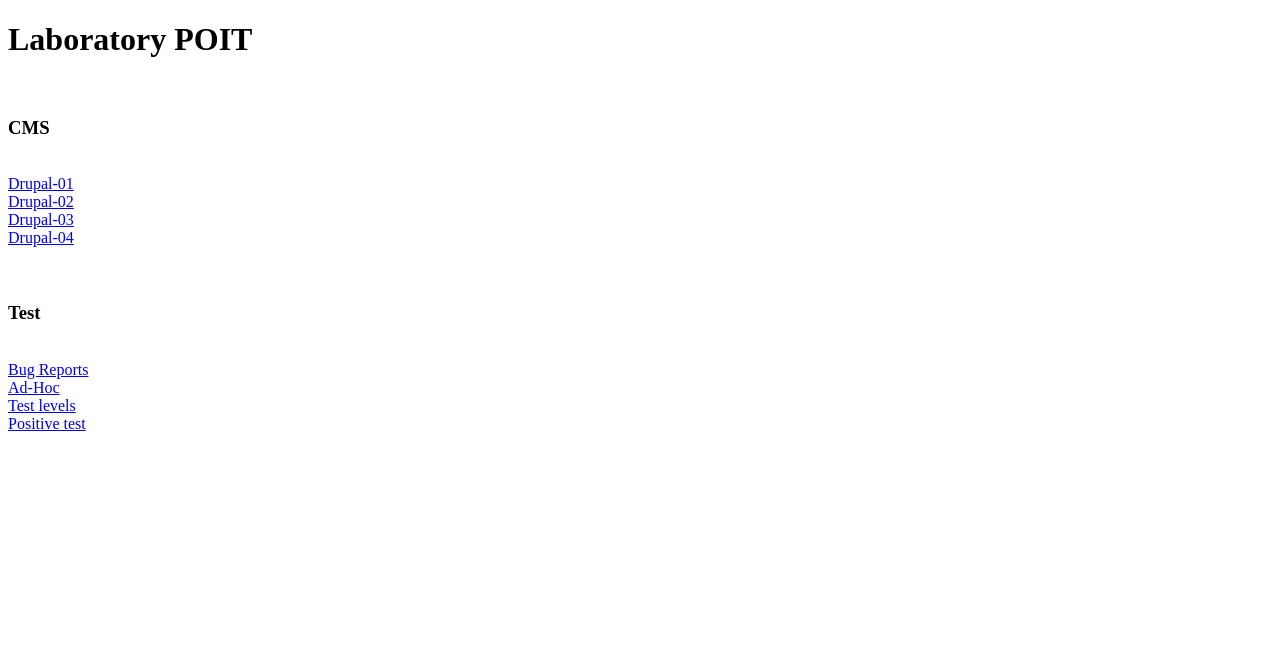
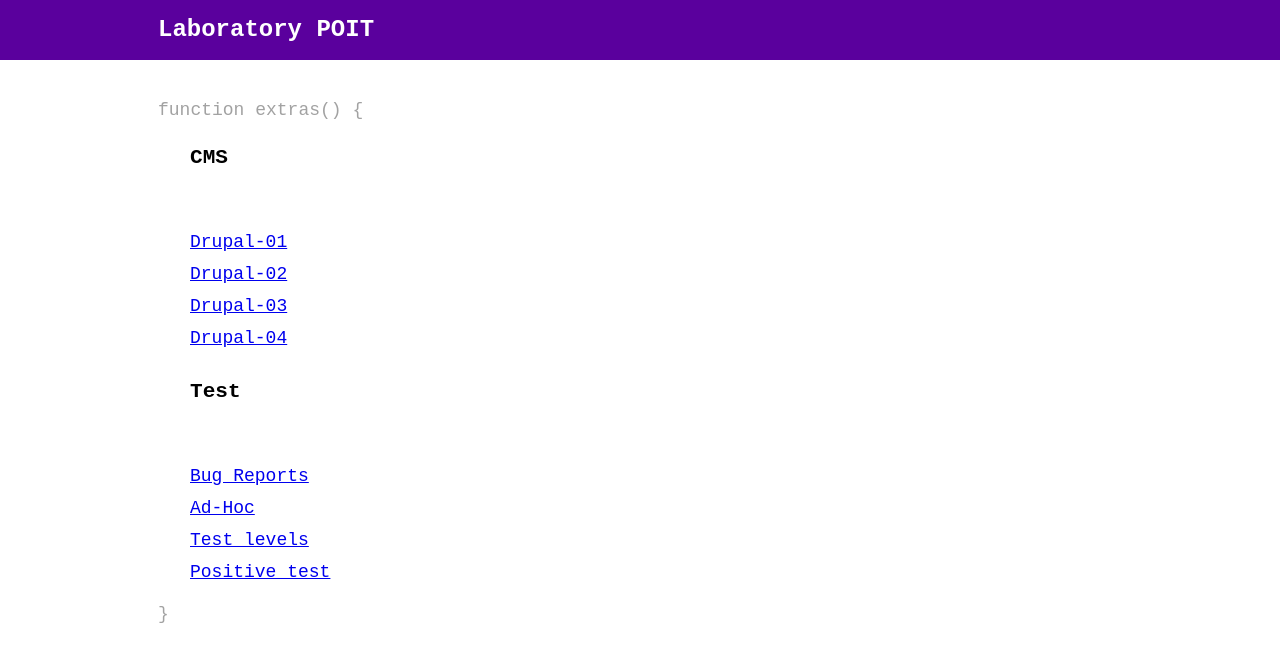
Before and after one commit to Maksic/maksic.github.io, a plain HTML site: page index.html in a window 1280 px wide. Drawn offline with Linux system fonts and the light colour scheme; a web font is replaced by a local one.

Commit message:
Add index

```diff
--- a/index.html
+++ b/index.html
@@ -2,25 +2,39 @@
 <html lang="en">
 <head>
   <meta charset="UTF-8">
-  <title>Test: ЛР04</title>
+  <title>POIT</title>
+  <link rel="stylesheet" href="assets/fonts.css">
+  <link rel="stylesheet" href="assets/style.css">
+  <link rel="stylesheet" href="assets/darcula.css">
 </head>
 <body>
-<h1>Laboratory POIT</h1>
-<br>
-<h3>CMS</h3><br>
-<div>
-	<a href="maksic.github.io/Drupal/drupal_01.html">Drupal-01</a><br>
+<section class="header">
+  <div class="header__content">
+    <div class="header__subject">Laboratory POIT</div>
+    <div class="header__id"></div>
+  </div>
+</section>
+
+<section class="task task_extras">
+  <div class="task__statement">
+  	<h3>CMS</h3><br>
+  	<a href="maksic.github.io/Drupal/drupal_01.html">Drupal-01</a><br>
 	<a href="maksic.github.io/Drupal/drupal_02.html">Drupal-02</a><br>
 	<a href="maksic.github.io/Drupal/drupal_03.html">Drupal-03</a><br>
 	<a href="maksic.github.io/Drupal/drupal_04.html">Drupal-04</a><br>
-</div>
-<br><br>
-<h3>Test</h3><br>
-<div>
+  </div>
+
+  <div class="task__statement">
+    <h3>Test</h3><br>
 	<a href="maksic.github.io/Tests/test_01.html">Bug Reports</a><br>
 	<a href="maksic.github.io/Tests/test_02.html">Ad-Hoc</a><br>
 	<a href="maksic.github.io/Tests/test_03.html">Test levels</a><br>
 	<a href="maksic.github.io/Tests/test_04.html">Positive test</a><br>
-</div>
+  </div>
+</section>
+
+<script src="assets/jquery-3.2.1.min.js"></script>
+<script src="assets/highlight.pack.js"></script>
+<script src="assets/script.js"></script>
 </body>
 </html>
```
